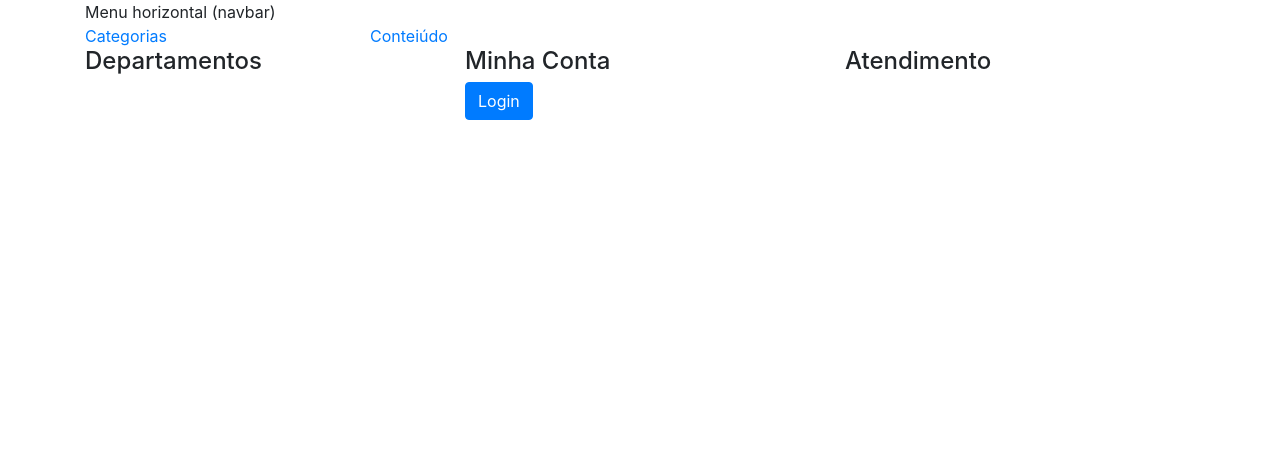
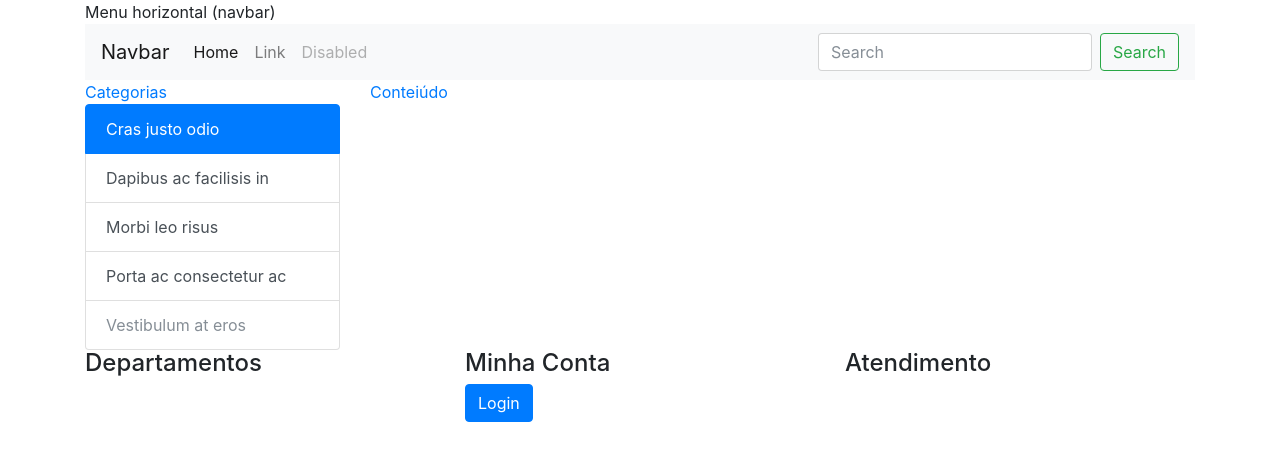
Before and after one commit to YuriApolinario/web, a website: page ProjetoWeb4Bimestre/public_html/index.html in a window 1280 px wide. Drawn offline with Linux system fonts and the light colour scheme.

Commit message:
inseri o menu e a barra de navegaçaão

```diff
--- a/ProjetoWeb4Bimestre/public_html/index.html
+++ b/ProjetoWeb4Bimestre/public_html/index.html
@@ -27,6 +27,30 @@ and open the template in the editor.
             <!--Ésta é a linha do topo-->
             <div class="">
                 Menu horizontal (navbar)
+                <nav class="navbar navbar-expand-lg navbar-light bg-light">
+  <a class="navbar-brand" href="#">Navbar</a>
+  <button class="navbar-toggler" type="button" data-toggle="collapse" data-target="#navbarSupportedContent" aria-controls="navbarSupportedContent" aria-expanded="false" aria-label="Toggle navigation">
+    <span class="navbar-toggler-icon"></span>
+  </button>
+
+  <div class="collapse navbar-collapse" id="navbarSupportedContent">
+    <ul class="navbar-nav mr-auto">
+      <li class="nav-item active">
+        <a class="nav-link" href="#">Home <span class="sr-only">(current)</span></a>
+      </li>
+      <li class="nav-item">
+        <a class="nav-link" href="#">Link</a>
+      </li>
+      <li class="nav-item">
+        <a class="nav-link disabled" href="#">Disabled</a>
+      </li>
+    </ul>
+    <form class="form-inline my-2 my-lg-0">
+      <input class="form-control mr-sm-2" type="text" placeholder="Search" aria-label="Search">
+      <button class="btn btn-outline-success my-2 my-sm-0" type="submit">Search</button>
+    </form>
+  </div>
+</nav>
             </div>
             <!-------------------------------------------------------------------->
 
@@ -34,6 +58,15 @@ and open the template in the editor.
             <div class="row text-primary">
                 <div class="col">
                     Categorias
+                    <div class="list-group">
+  <button type="button" class="list-group-item list-group-item-action active">
+    Cras justo odio
+  </button>
+  <button type="button" class="list-group-item list-group-item-action">Dapibus ac facilisis in</button>
+  <button type="button" class="list-group-item list-group-item-action">Morbi leo risus</button>
+  <button type="button" class="list-group-item list-group-item-action">Porta ac consectetur ac</button>
+  <button type="button" class="list-group-item list-group-item-action" disabled>Vestibulum at eros</button>
+</div>
                 </div>
 
                 <div class="col-9">
```
